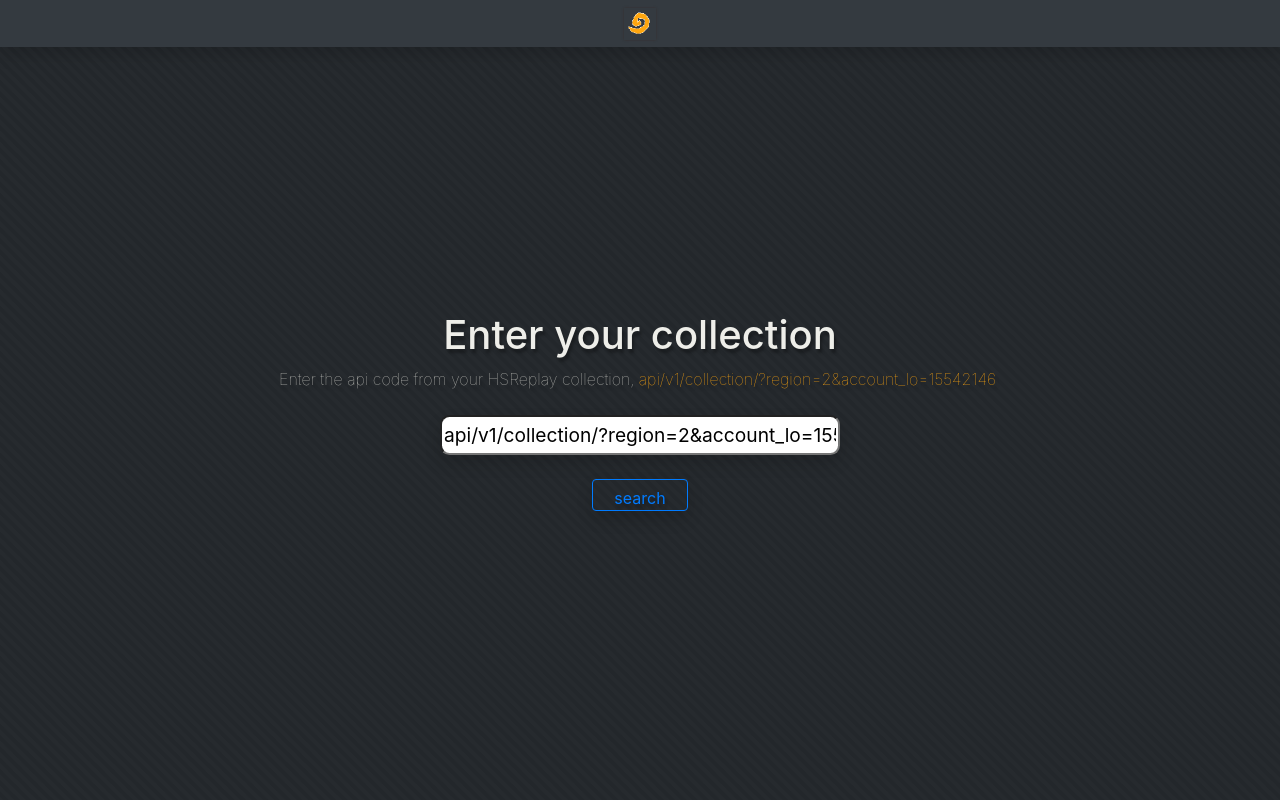
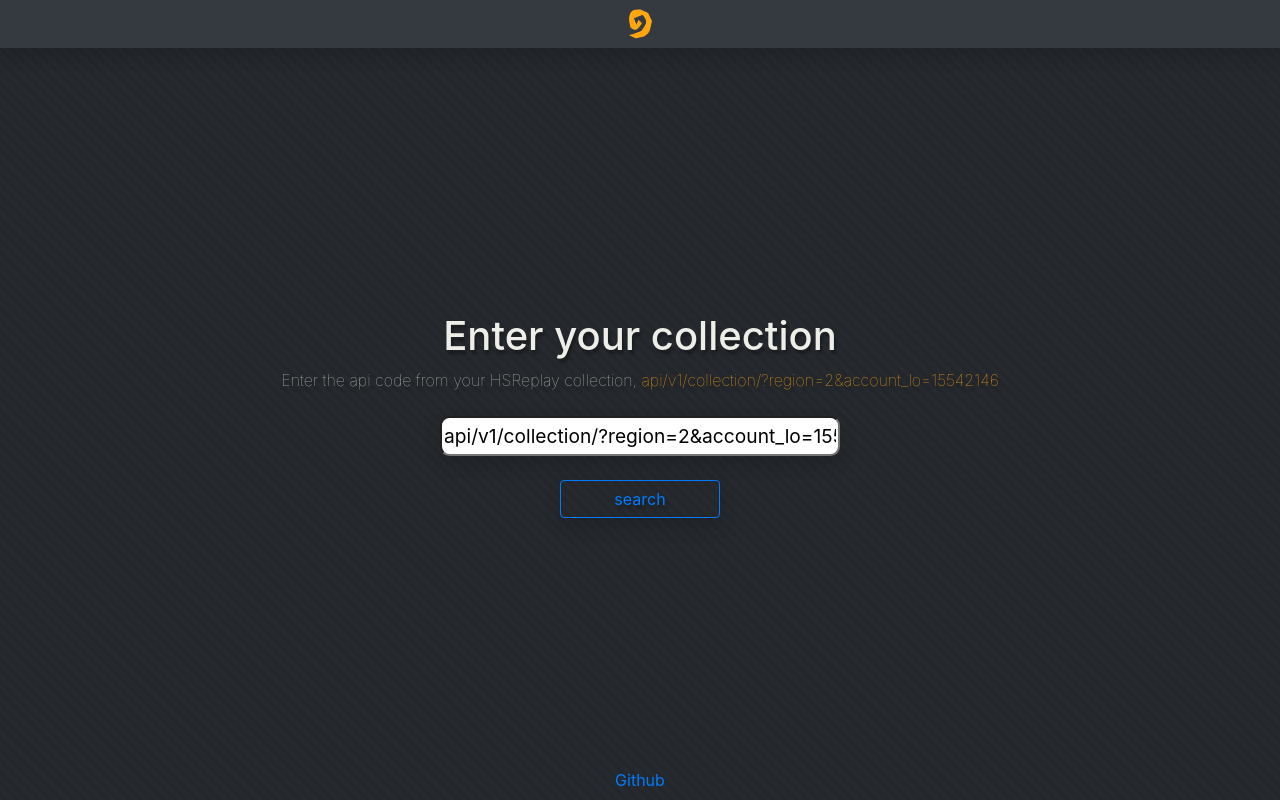
Before and after one commit to Jashior/HS-Collector, an Angular app: page /search in a window 1280 px wide. Built offline with nearby package versions, Linux system fonts and the light colour scheme.

Commit message:
Loading spinner, footer

```diff
--- a/src/app/app.component.css
+++ b/src/app/app.component.css
@@ -1,6 +1,6 @@
 .navbar {
     margin: 0;
-    padding: 7.5px 15px;
+    /* padding: 7.5px 15px; */
 }
 
 .navbar {
@@ -14,17 +14,39 @@
 }
 
 .navBarImage {
-    box-shadow: 0 0 2px #362e2e;
+
 }
-
-footer {
-    background-color: #2b2828;
-    text-align: center;
-}
-
 
 .shadow {
     -webkit-box-shadow: 0 10px 6px -6px #777;
     -moz-box-shadow: 0 10px 6px -6px #777;
          box-shadow: 0 10px 6px -6px #777;
   }
+
+
+
+
+
+
+
+
+ .footer-text{
+     color: #929292;
+ }
+
+ #page-container {
+    position: relative;
+    min-height: 100vh;
+  }
+
+  #content-wrap {
+    padding-bottom: 2rem;    /* Footer height */
+  }
+
+  #footer {
+    position: absolute;
+    bottom: 0;
+    width: 100%;
+    height: 2rem;            /* Footer height */
+    text-align: center;
+  }
--- a/src/app/app.component.html
+++ b/src/app/app.component.html
@@ -1,10 +1,11 @@
+<body>
+  <div id="page-container">
     <!-- NAV BAR -->
-
     <nav class="navbar row shadow">
       <div class="col justify-content-center">
         <img
-      src="./assets/sqrl2.png"
-      alt="Home"
+          src="./assets/sqrl3.png"
+          alt=""
           style="width: 2em; height: auto; cursor: pointer"
           class="navBarImage"
           (click)="goHome()"
@@ -14,9 +15,15 @@
 
     <br />
 
+    <div id="content-wrap">
       <router-outlet></router-outlet>
+    </div>
 
-<br />
-<br />
-
-<!-- FOOTER -->
+    <!-- footer -->
+    <footer id="footer">
+      <span class="footer-text"
+        ><a href="https://github.com/SaintJuniper/hscollector">Github</a></span
+      >
+    </footer>
+  </div>
+</body>
--- a/src/app/collection/collection.component.css
+++ b/src/app/collection/collection.component.css
@@ -12,6 +12,7 @@
 
 .rarity-card:hover {
     box-shadow: 0 0 2px #EEEEE9;
+    background-color: #3d434d
 }
 
 .card-set:hover {
@@ -40,6 +41,7 @@
     color: #EEEEE9;
     text-align: center;
     text-shadow: #3f3b3b 1px 0 2px;
+
 }
 
 .cardTitleText {
@@ -50,7 +52,8 @@
 
 .cardCollectedText {
     color: #EEEEE9;
-    text-align: center
+    text-align: center;
+
 }
 
 .cardCollectedCompletedText {
@@ -160,3 +163,15 @@
     height: 1px;
     border: 0;
 }
+
+.spinner-container{
+text-align: center;
+width: 10em;
+height: 10em;
+padding: 10vh;
+}
+
+.spinner-element{
+    width: 5em;
+    height: 5em;
+}
--- a/src/app/collection/collection.component.html
+++ b/src/app/collection/collection.component.html
@@ -13,14 +13,23 @@
 </nav> -->
 
 <!-- <br /> -->
+<div *ngIf="loading" class="container">
+  <div class="row justify-content-center">
+    <div class="col-12 justify-content-center spinner-container">
+      <div class="spinner-grow text-warning spinner-element" role="status">
+        <span class="sr-only">Loading...</span>
+      </div>
+    </div>
+  </div>
+</div>
 
-<div class="container">
+<div *ngIf="!loading" class="container">
   <!-- TOTAL PANEL -->
 
   <div class="row justify-content-center">
     <div class="col-12 col-lg-3">
       <div
-        class="card rarity-card shadow"
+        class="card rarity-card"
         (click)="sortBy('total')"
         [ngClass]="{
           sortActive: sortByString == 'total'
--- a/src/app/collection/collection.component.ts
+++ b/src/app/collection/collection.component.ts
@@ -16,6 +16,7 @@
   sortByString: string;
   rarity = Rarity;
   link: string;
+  loading: boolean = true;
 
   constructor(private route: ActivatedRoute, private cardService: CardService) {
     this.title = 'hscollector';
@@ -31,6 +32,7 @@
       var cards = results[1];
       this.cardSets = cardService.getCardSetsFromData(cards, collection);
       this.sortBy(this.sortByString);
+      this.loading = false;
     })
   }
 
--- a/src/app/search/search.component.css
+++ b/src/app/search/search.component.css
@@ -27,7 +27,6 @@
 }
 
 .sub-text-span{
-margin: -5px;
 
 }
 
@@ -47,9 +46,8 @@
 }
 
 .search-button{
-    width: 12vh;
-    height: 4vh;
-
+    width: 10em;
+    height: auto;
 }
 
 .search-text{
--- a/src/app/search/search.component.html
+++ b/src/app/search/search.component.html
@@ -7,7 +7,7 @@
 
       <div class="search-title-sub-text">
         <span class="sub-text-span">
-          Enter the api code from your HSReplay collection,&nbsp;
+          Enter the api code from your HSReplay collection,
         </span>
         <span class="emphasis-text">
           api/v1/collection/?region=2&account_lo=15542146</span
--- a/src/styles.css
+++ b/src/styles.css
@@ -3,3 +3,12 @@
     background-image: linear-gradient(45deg, #262a2e 25%, #23272b 25%, #23272b 50%, #262a2e 50%, #262a2e 75%, #23272b 75%, #23272b 100%);
     background-size: 11.31px 11.31px;
 };
+
+
+/* Need both to hide scrollbar */
+body {
+    overflow: hidden;
+}
+::-webkit-scrollbar {
+    display: none;
+}
```
Also changed, not shown: src/assets/sqrl3.png (added). Lines whose indentation alone changed are shown as unchanged.
